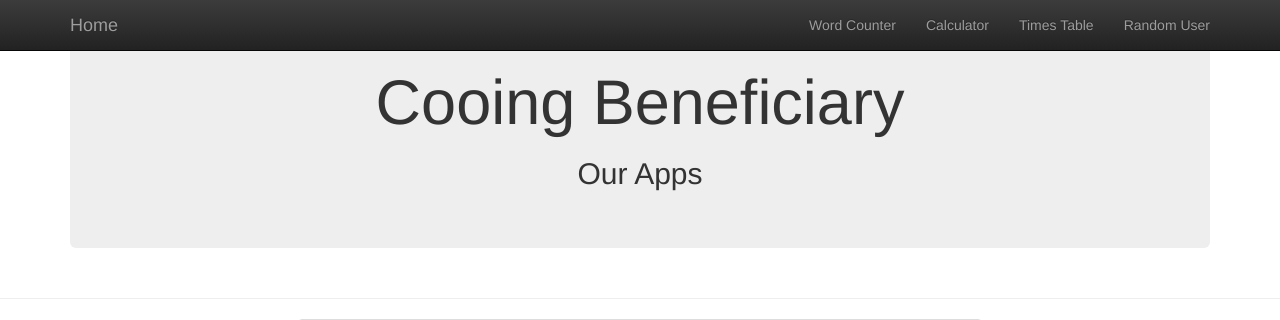
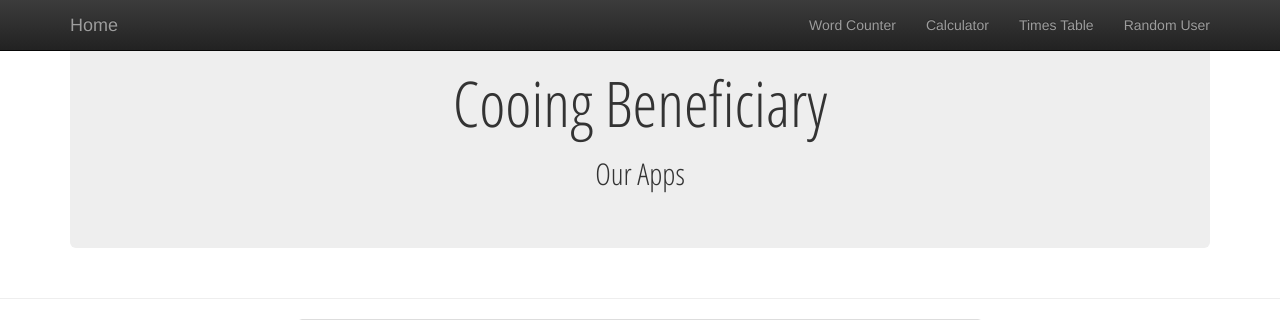
Before and after one commit to cooing-beneficiary/word-counter, a Flask app: page / in a window 1280 px wide. Shown: the top 320 px of the page. Run offline with Flask 2, Linux system fonts and the light colour scheme; some libraries are stand-ins or nearby versions.

Commit message:
use google fonts for headings

```diff
--- a/app/static/styles.css
+++ b/app/static/styles.css
@@ -1,5 +1,6 @@
 .jumbotron {
 	text-align: center;
+	font-family: 'Open Sans Condensed', sans-serif;
 }
 
 form {
--- a/app/templates/base.html
+++ b/app/templates/base.html
@@ -3,7 +3,6 @@
 <head>
     <title>Cooing Beneficiary - Apps</title>
     <meta name="viewport" content="width=device-width, initial-scale=1">
-
 
     <!-- Latest compiled and minified CSS -->
     <link rel="stylesheet" href="https://maxcdn.bootstrapcdn.com/bootstrap/3.3.7/css/bootstrap.min.css" integrity="sha384-BVYiiSIFeK1dGmJRAkycuHAHRg32OmUcww7on3RYdg4Va+PmSTsz/K68vbdEjh4u" crossorigin="anonymous">
@@ -11,6 +10,10 @@
     <!-- Optional theme -->
     <link rel="stylesheet" href="https://maxcdn.bootstrapcdn.com/bootstrap/3.3.7/css/bootstrap-theme.min.css" integrity="sha384-rHyoN1iRsVXV4nD0JutlnGaslCJuC7uwjduW9SVrLvRYooPp2bWYgmgJQIXwl/Sp" crossorigin="anonymous">
 
+    <!-- Google Fonts -->
+    <link href="https://fonts.googleapis.com/css?family=Open+Sans+Condensed:300" rel="stylesheet">
+
+    <!-- Our stylesheet -->
     <link rel="stylesheet" href="{{ url_for('static', filename='styles.css') }}">
 
 </head>
```
